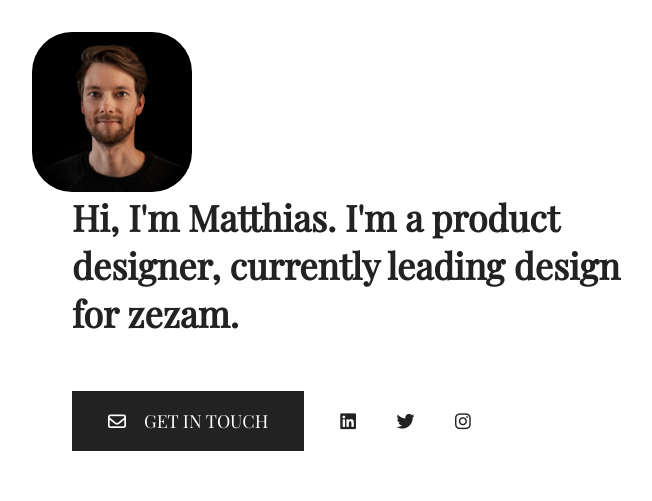
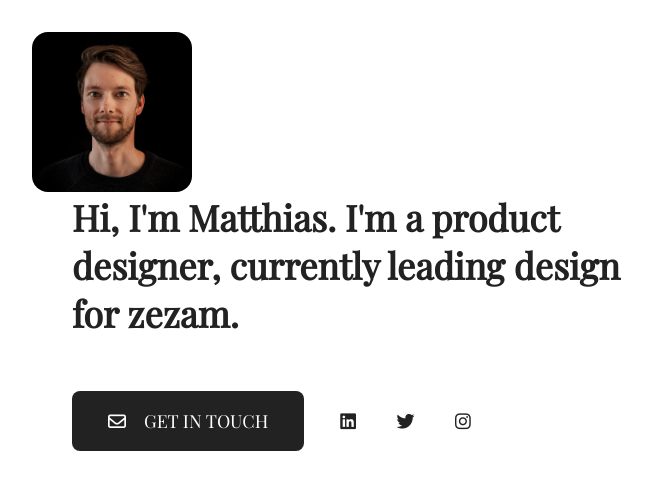
Before and after one commit to mstraube/mstraube.github.io, a plain HTML site: page index.html in a window 1280 px wide. In both pictures the pointer is over the picture "This is me :)". Shown: the top 501 px of the page, without its empty margins (268-920 px from the left). Drawn offline with nearby package versions, Linux system fonts and the light colour scheme; a web font is replaced by a local one.

Commit message:
Update style.css

```diff
--- a/css/style.css
+++ b/css/style.css
@@ -39,7 +39,7 @@ a {
 }
 
 .profile-img:hover {
-    border-radius: 20px;
+    border-radius: 8px;
     transform: scale(2);
 }
 
@@ -61,6 +61,7 @@ a {
     float: left;
     margin-right: 1em;
     margin-bottom: 1em;
+    border-radius: 8px;
 }
 
 .contact-btn:hover {
```
